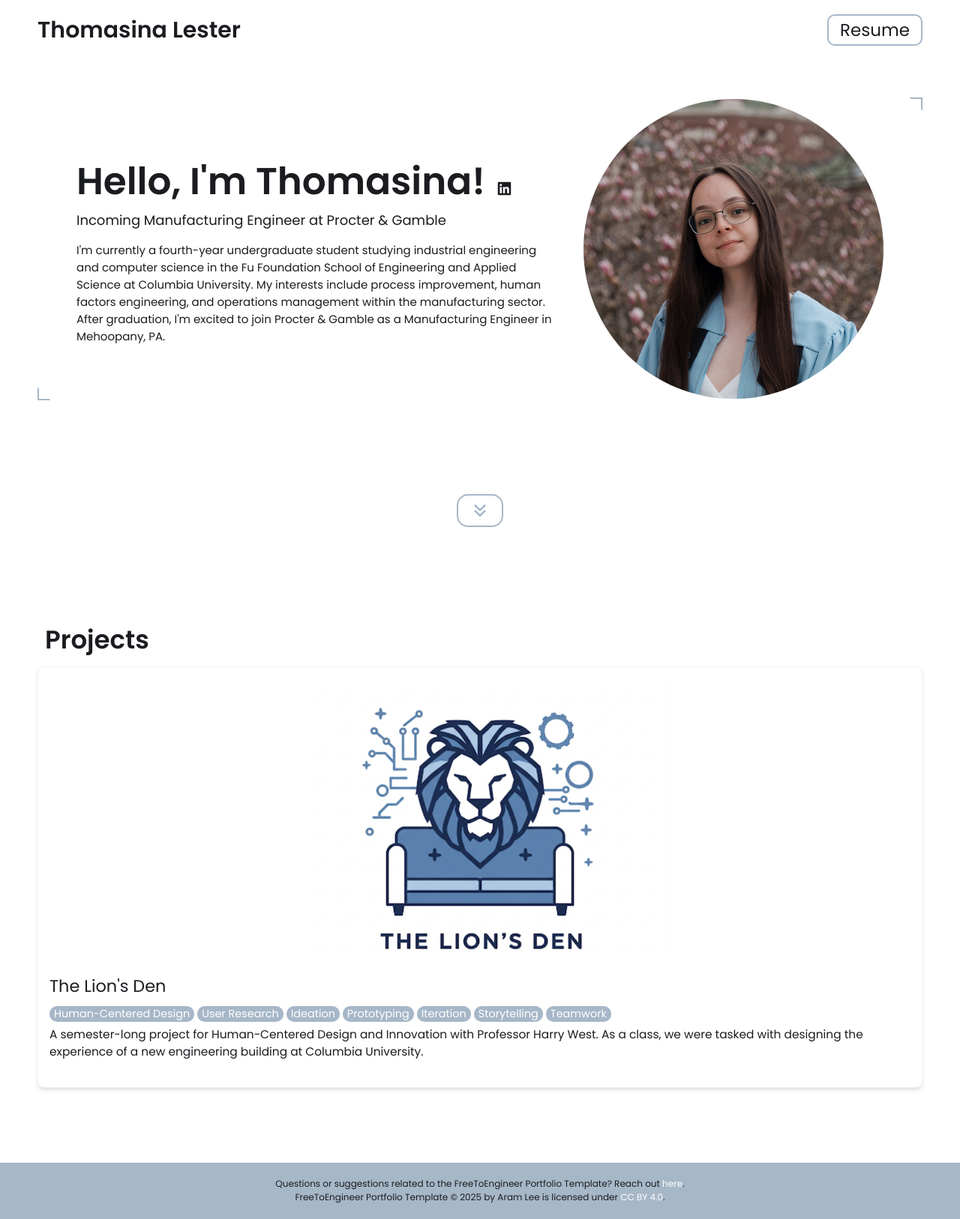
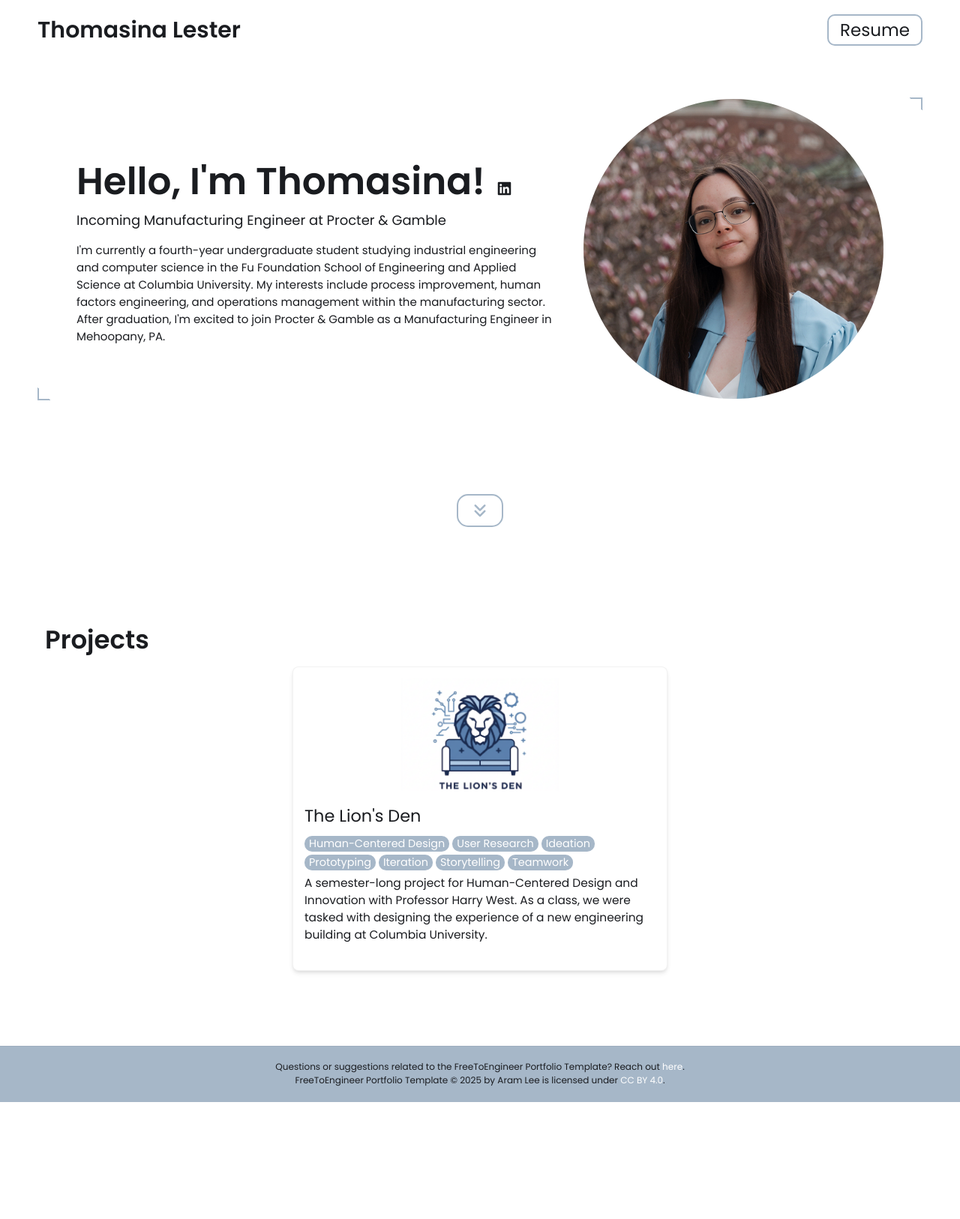
Before and after one commit to thomasinalester/thomasinalester.github.io, a Jekyll site: the page built from index.html, in a window 1280 px wide. Shown: the whole page at 75% size. Built offline with Jekyll 4.4.1, drawn with Linux system fonts in a browser that asks for light colours; after the commit the page ends 1470 px from its top, so only the background shows below that.

Commit message:
Update styles.css

```diff
--- a/css/styles.css
+++ b/css/styles.css
@@ -265,16 +265,16 @@ nav .mobile-nav {
 }
 
 
-/*SECTION 2: PROJECT GRID */
+/* SECTION 2: PROJECT GRID */
 .project-grid-section {
     margin-bottom: 100px;
     margin-top: 50px;
-    display:flex;
+    display: flex;
     flex-direction: column;
     justify-content: center;
-   }
+}
 
-.project-grid-section h2{
+.project-grid-section h2 {
     font-size: 34px;
     margin-bottom: 10px;
     padding: 0 10px;
@@ -285,15 +285,18 @@ nav .mobile-nav {
     grid-template-columns: repeat(auto-fit, minmax(450px, 1fr));
     gap: 25px;
     width: 100%;
+    max-width: 1000px;
     margin: 0 auto;
     align-items: stretch;
-
 }
 
 .project-grid-section .project-link {
     text-decoration: none;
     color: inherit;
     display: inline-block;
+    max-width: 500px;
+    width: 100%;
+    margin: 0 auto;
 }
 
 .project-grid-section .grid-container .project-link .project-card {
@@ -315,25 +318,23 @@ nav .mobile-nav {
 .project-card img {
     width: 100%;
     max-width: 100%;
-    aspect-ratio: 3/1;
+    aspect-ratio: 3 / 1;
     object-fit: cover;
     display: block;
     border-radius: 6px;
     margin-bottom: 10px;
 }
 
-
 .project-card .project-title {
     font-size: 1.4em;
     text-decoration: none;
     transition: color 0.3s ease;
-    margin-bottom: 10px
+    margin-bottom: 10px;
 }
 
 .project-card .project-title:hover {
     text-decoration: underline;
 }
-
 
 .project-card .project-skills {
     display: flex;
```
